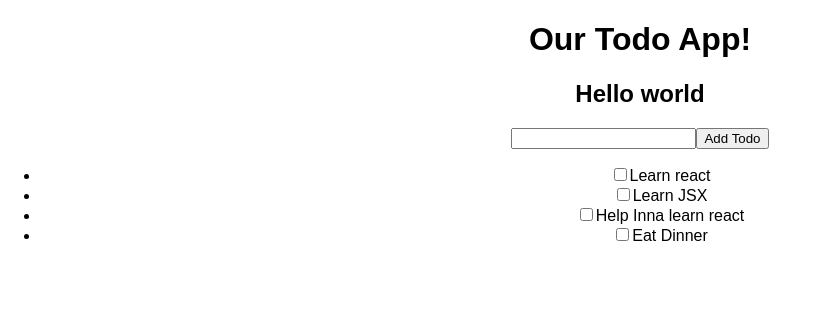
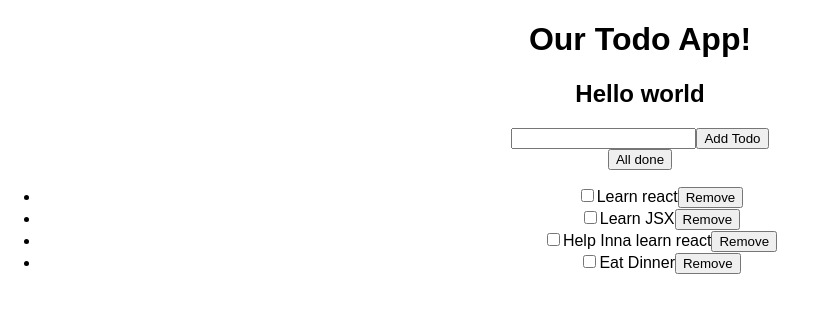
Before and after one commit to crispinonicky/react-todo-app, a React (Create React App) app: page / in a window 1280 px wide. Shown: the top 312 px of the page, without its empty margins (0-816 px from the left). Built offline with nearby package versions, Linux system fonts and the light colour scheme.

Commit message:
added an input that marks all tasks as done

```diff
--- a/src/App.js
+++ b/src/App.js
@@ -53,17 +53,41 @@ class App extends Component {
   }
 
   toggleTodoDone(event, index) {
-    console.log(event.target.checked);
     const todos = [...this.state.todos]; //copy the array
-    todos[index] = {...todos[index]}; // copy the todo
-    todos[index].done = event.target.checked; // update done property on copied todo
-    console.log(todos)
+    todos[index] = {...todos[index], // copy the todo
+    done: event.target.checked} // update done property on copied todo
     this.setState({
       todos
     });
 
 
   }
+
+  removeTodo(index) {
+    const todos = [...this.state.todos];
+    todos.splice(index, 1); //pull out specific index
+
+    this.setState({
+      todos //update the todos array to be the same array, except for
+            //the one we spliced
+    })
+  }
+
+
+
+  allDone() {
+    const todos = this.state.todos.map(todo => {
+      return {
+        title: todo.title,
+        done: true
+      };
+    });
+
+    this.setState({
+      todos
+    });
+  }
+
 
   render() {
     return (
@@ -80,6 +104,7 @@ class App extends Component {
           />
           <button type="submit">Add Todo</button>
         </form>
+        <button onClick={() => this.allDone()}>All done</button>
 
         <ul>
           {this.state.todos.map((todo, index) => {
@@ -87,10 +112,16 @@ class App extends Component {
               <input
               onChange = {(event) => this.toggleTodoDone(event, index)}
               type="checkbox"
+              checked = {todo.done}
               />
               <span style = {{
                 textDecoration: todo.done ? 'line-through' : 'inherit'
               }}>{todo.title}</span>
+              <button
+              onClick={() => this.removeTodo(index)}
+              >
+              Remove
+              </button>
               </li>)
           })}
         </ul>
```
